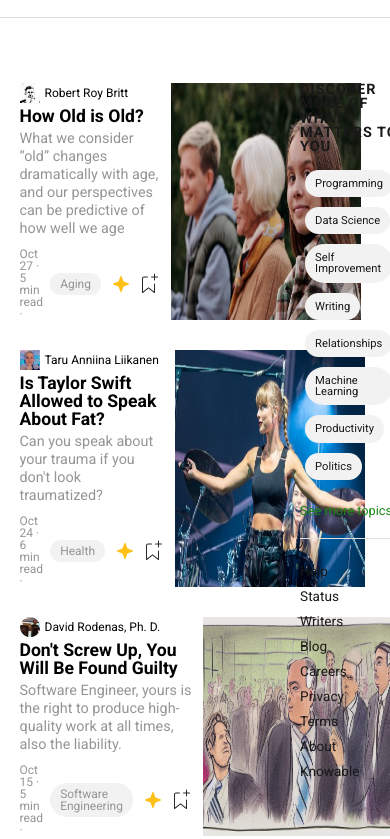
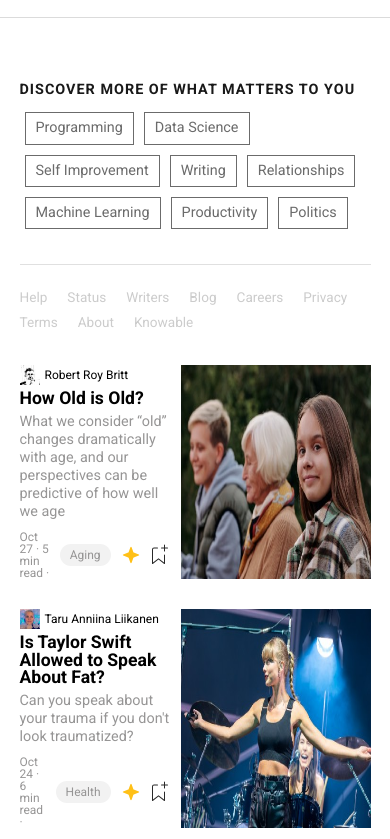
Before and after one commit to Jovelasirot/U2-W1-D5, a plain HTML site: page index.html in a window 390 px wide. Shown: the part 1153-1992 px from the top of the page. Drawn offline with nearby package versions, Linux system fonts and the light colour scheme.

Commit message:
ipad media querie

```diff
--- a/assets/css/style.css
+++ b/assets/css/style.css
@@ -341,6 +341,73 @@ aside {
   }
 }
 
+/* ipad */
+@media screen and (max-width: 820px) {
+  #headerText {
+    width: 90%;
+    margin-left: auto;
+    margin-right: auto;
+  }
+  .heroContent {
+    width: 90%;
+    margin-left: auto;
+    margin-right: auto;
+  }
+  #mainContent {
+    width: 90%;
+    margin-left: auto;
+    margin-right: auto;
+  }
+  article {
+    width: 100%;
+    margin-left: auto;
+    margin-right: auto;
+    display: flex;
+    flex-direction: column;
+    align-items: center;
+  }
+
+  article .allcards {
+    width: 90%;
+    order: 2;
+  }
+  aside {
+    width: 90%;
+    order: 1;
+    margin-left: auto;
+    margin-right: auto;
+  }
+
+  svg {
+    position: relative;
+    left: 36px;
+  }
+  .asideTopSpan span {
+    font-size: 0.9rem;
+    background-color: #fff;
+    color: #6b6b6b;
+    border-radius: 0px;
+    border: 1px solid #6b6b6b;
+  }
+  .asideTopSpan {
+    padding-bottom: 30px;
+  }
+
+  .asideTopSpan a {
+    display: none;
+  }
+  .asiteBot ul a {
+    text-decoration: none;
+    color: #cccccc;
+    line-height: 25px;
+    margin-right: 20px;
+    font-size: 0.85rem;
+  }
+  .asiteBot ul {
+    margin-bottom: 30px;
+  }
+}
+
 /* incomplete */
 @media screen and (max-width: 400px) {
   header {
```
